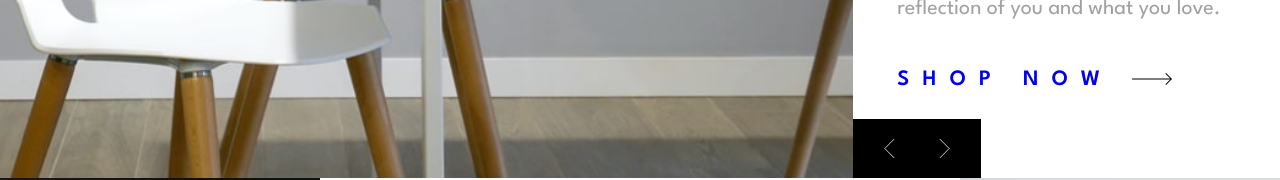
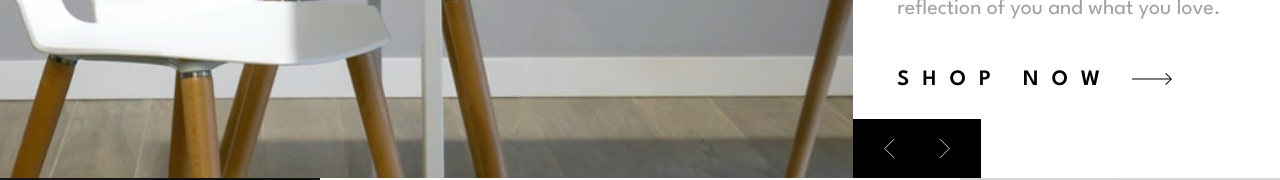
Before and after one commit to benceturbulence/FrontendMentor_Room-homepage-master, a plain HTML site: page index.html in a window 1280 px wide. Shown: the part 478-658 px from the top of the page. Drawn offline with Linux system fonts and the light colour scheme.

Commit message:
hyperlink color corrected

```diff
--- a/index.css
+++ b/index.css
@@ -163,6 +163,10 @@ input {
 
 @media (min-width: 600px){
 
+    a {
+        color: var(--black);
+    }
+
     body {
         font-size: 22px;
     }
@@ -184,8 +188,6 @@ input {
         gap: 2em;
     }
 
-
-
     #hero_image_desktop {
         display: block;
     }
@@ -202,14 +204,11 @@ input {
         grid-row: 1 /2;
     }
 
-
     .grid .hero_text_container {
         grid-column: span 4;
         grid-row: 1 /2;
         align-self: center;
     }
-
-
 
     .grid .button_box {
         position: absolute;
```
